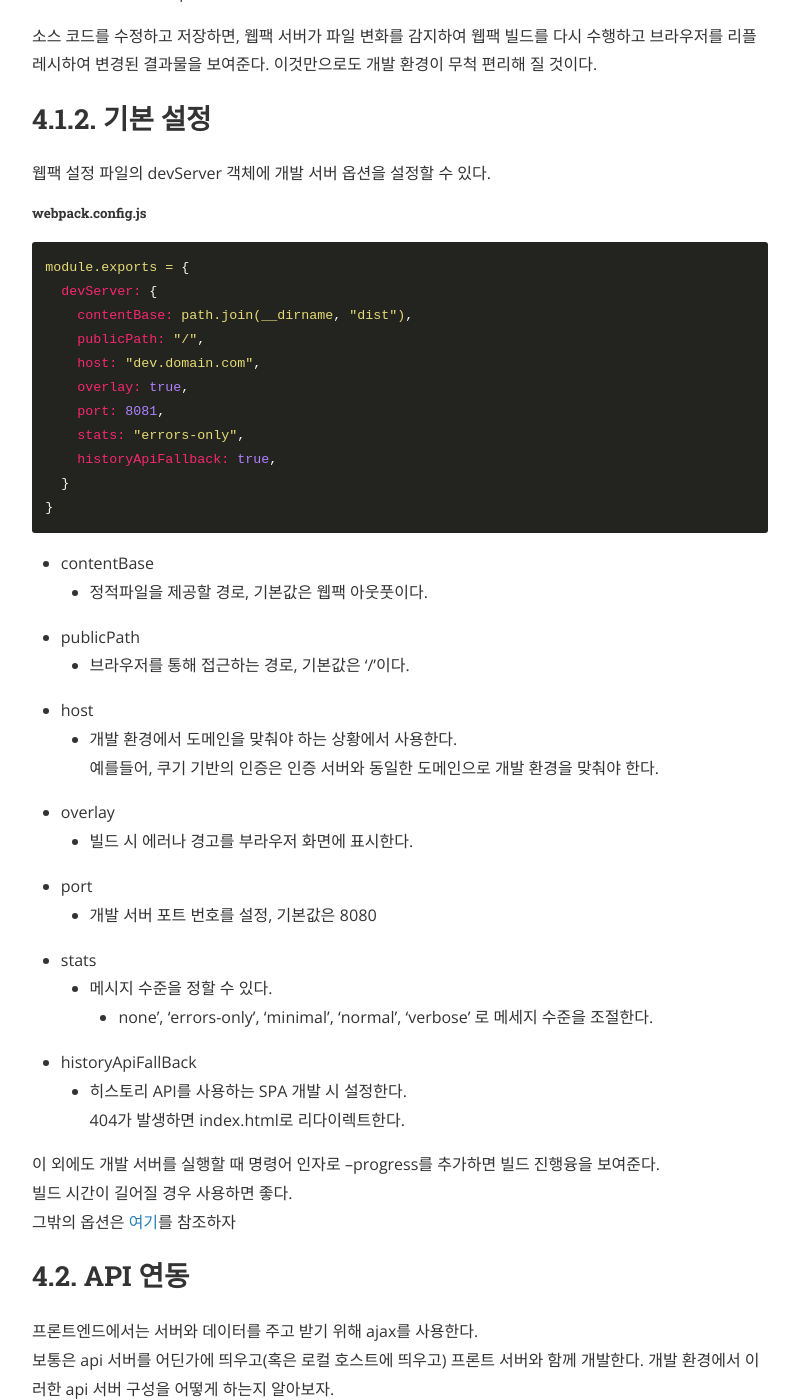
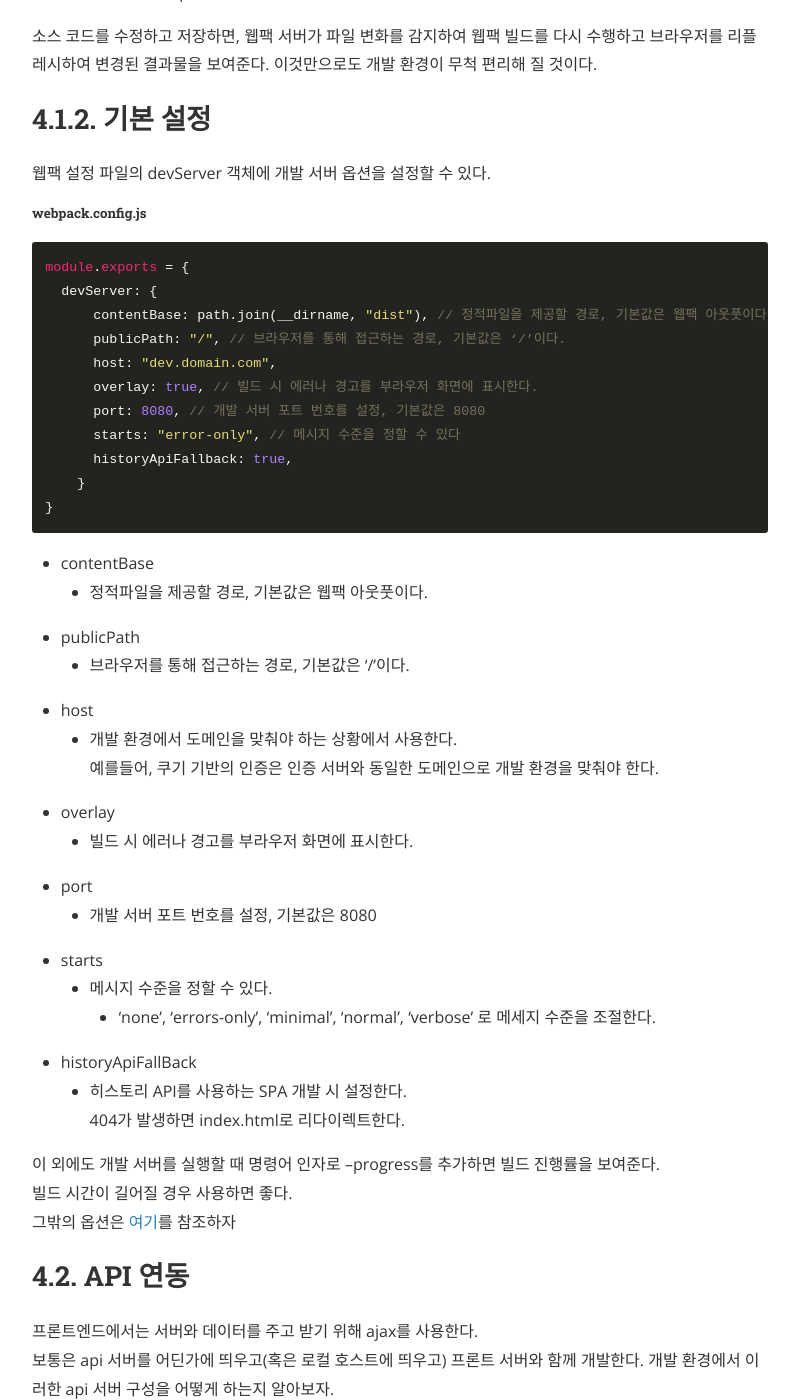
Before and after one commit to gonghojin/gonghojin.github.io, a Jekyll site: the page built from _posts/educations/2020-02-07-front-dev-env-2.markdown, in a window 1280 px wide and 1400 px high, scrolled down 9243 px. Shown: the whole window, without its empty margins (240-1039 px from the left). Built offline with Jekyll 4.4.1, drawn with Linux system fonts in a browser that asks for light colours; nearby versions of some CDN libraries; comment, search, counter and statistics services are not loaded.

Commit message:
Fix: 발표자료 준비 오타 수정

```diff
--- a/_posts/educations/2020-01-23-front-dev-env.markdown
+++ b/_posts/educations/2020-01-23-front-dev-env.markdown
@@ -276,7 +276,7 @@ module.exports = {
 ![https://webpack.js.org/](/assets/educations/images/file_loader_1.png)
 
 하지만 이대로 index.html 파일을 브라우저에 로딩하면 이미지를 제대로 로딩하지 못한다.
-CSS를 로딩하면 background-image: url(bg.png) 코드에 의해 동일 폴더에서 이미지를 찾으려고 시도하지만, 웹팩으로 빌드한 이미지 파일은 output인 dist 폴더 아래로 이동했기 때문이.
+CSS를 로딩하면 background-image: url(bg.png) 코드에 의해 동일 폴더에서 이미지를 찾으려고 시도하지만, 웹팩으로 빌드한 이미지 파일은 output인 dist 폴더 아래로 이동했기 때문이입니다.
 따라서 file-loader 옵션을 조정해서 경로를 잡아주어야 한다.
 
 ##### webpack.config.js
@@ -578,7 +578,7 @@ module.exports = {
 
 ### 5.4.2 타깃 브라우저
 우리 코드가 크롬 최신 버전(2019년 12월 기준)만 지원한다면, 인터넷 익스플로러를 위한 코드 변환은 불필요하다.
-target 옵션에 브라우 버전명만 지정하면, env 프리셋은 이에 맞는 플러그인들을 찾아 최적의 코드를 출력한다.
+target 옵션에 브라우저 버전명만 지정하면, env 프리셋은 이에 맞는 플러그인들을 찾아 최적의 코드를 출력한다.
 ##### babel.config.js
 ~~~
 module.exports = {
--- a/_posts/educations/2020-02-07-front-dev-env-2.markdown
+++ b/_posts/educations/2020-02-07-front-dev-env-2.markdown
@@ -302,14 +302,14 @@ npm start 명령어로 실행하면 다음과 같이 서버가 구동되었다
 ~~~
 module.exports = {
   devServer: {
-    contentBase: path.join(__dirname, "dist"),
-    publicPath: "/",
-    host: "dev.domain.com",
-    overlay: true,
-    port: 8081,
-    stats: "errors-only",
-    historyApiFallback: true,
-  }
+      contentBase: path.join(__dirname, "dist"), // 정적파일을 제공할 경로, 기본값은 웹팩 아웃풋이다.
+      publicPath: "/", // 브라우저를 통해 접근하는 경로, 기본값은 ‘/’이다.
+      host: "dev.domain.com",
+      overlay: true, // 빌드 시 에러나 경고를 부라우저 화면에 표시한다.
+      port: 8080, // 개발 서버 포트 번호를 설정, 기본값은 8080
+      starts: "error-only", // 메시지 수준을 정할 수 있다
+      historyApiFallback: true,
+    }
 }
 ~~~
 + contentBase
@@ -323,14 +323,14 @@ module.exports = {
 	- 빌드 시 에러나 경고를 부라우저 화면에 표시한다.
 + port
 	- 개발 서버 포트 번호를 설정, 기본값은 8080
-+ stats
++ starts
 	- 메시지 수준을 정할 수 있다.
-		- none’, ‘errors-only’, ‘minimal’, ‘normal’, ‘verbose’ 로 메세지 수준을 조절한다.
+		- 'none’, ‘errors-only’, ‘minimal’, ‘normal’, ‘verbose’ 로 메세지 수준을 조절한다.
 + historyApiFallBack
 	- 히스토리 API를 사용하는 SPA 개발 시 설정한다.
 	404가 발생하면 index.html로 리다이렉트한다.
 
-이 외에도 개발 서버를 실행할 때 명령어 인자로 --progress를 추가하면 빌드 진행융을 보여준다.
+이 외에도 개발 서버를 실행할 때 명령어 인자로 --progress를 추가하면 빌드 진행률을 보여준다.
 빌드 시간이 길어질 경우 사용하면 좋다.
 그밖의 옵션은 [여기](https://webpack.js.org/configuration/dev-server/)를 참조하자
 
```
Also changed, not shown: other parts of _posts/educations/2020-01-23-front-dev-env.markdown (+1 -1 lines).
